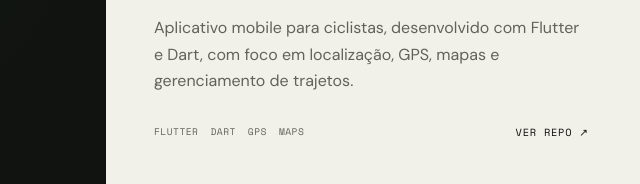
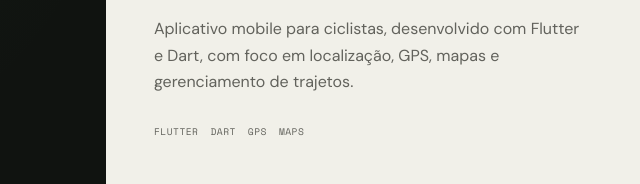
Before and after one commit to reinertbtw/portfolio, a plain HTML site: page index.html in a window 1280 px wide. Shown: the part 2180-2364 px from the top of the page, 640-1280 px from the left. Drawn offline with nearby package versions, Linux system fonts and the light colour scheme.

Commit message:
Update index.html

```diff
--- a/index.html
+++ b/index.html
@@ -150,12 +150,6 @@
                 <span>Flutter</span><span>Dart</span><span>GPS</span
                 ><span>Maps</span>
               </div>
-              <a
-                href="https://github.com/reinertbtw/CycloRoute"
-                target="_blank"
-                rel="noreferrer"
-                >ver repo ↗</a
-              >
             </div>
           </div>
           <div class="project-visual visual-two">
```
